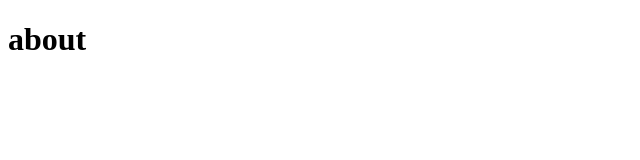
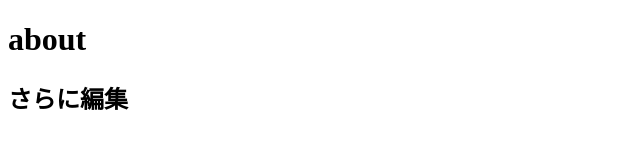
Before and after one commit to skudousys26/branch_practice, a plain HTML site: page about.html in a window 1280 px wide. Shown: the whole page, without its empty margins (0-640 px from the left). Drawn offline with Linux system fonts and the light colour scheme.

Commit message:
コミット

```diff
--- a/about.html
+++ b/about.html
@@ -7,5 +7,6 @@
 </head>
 <body>
     <h1>about</h1>
+    <h2>さらに編集</h2>
 </body>
 </html>
```
